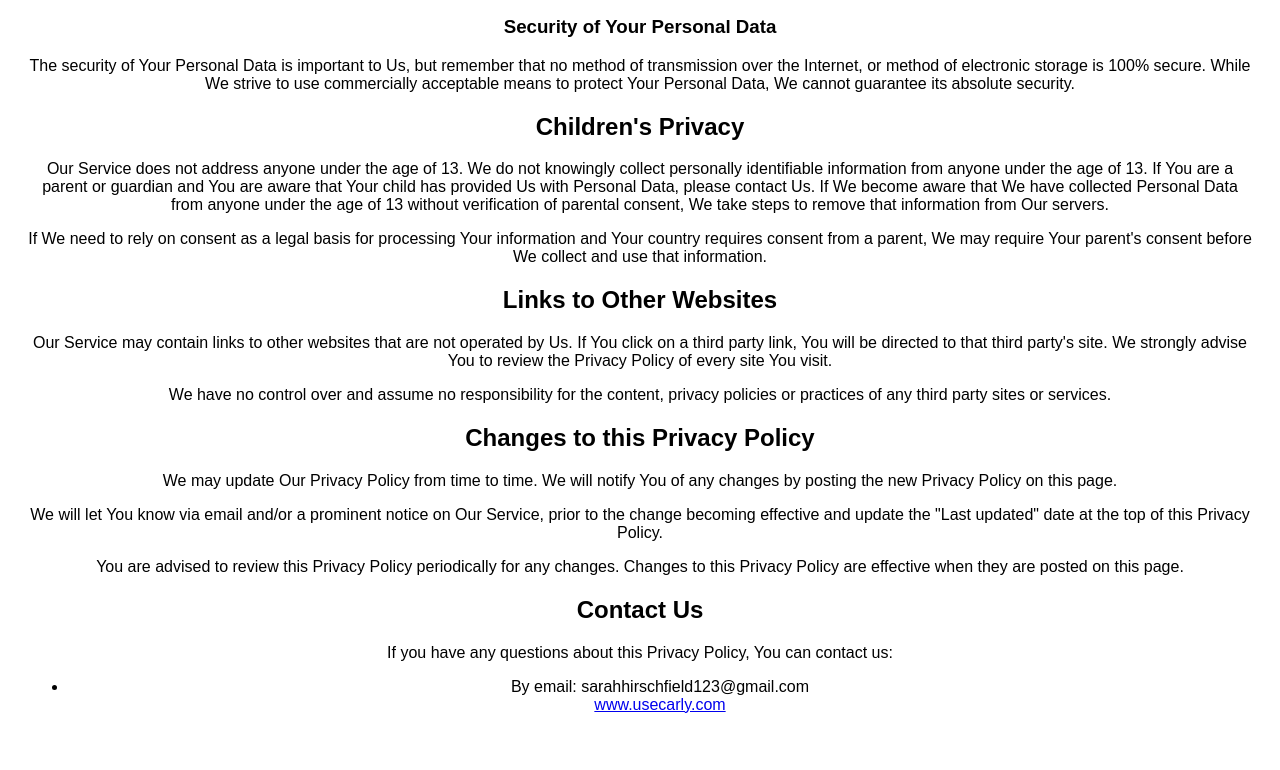
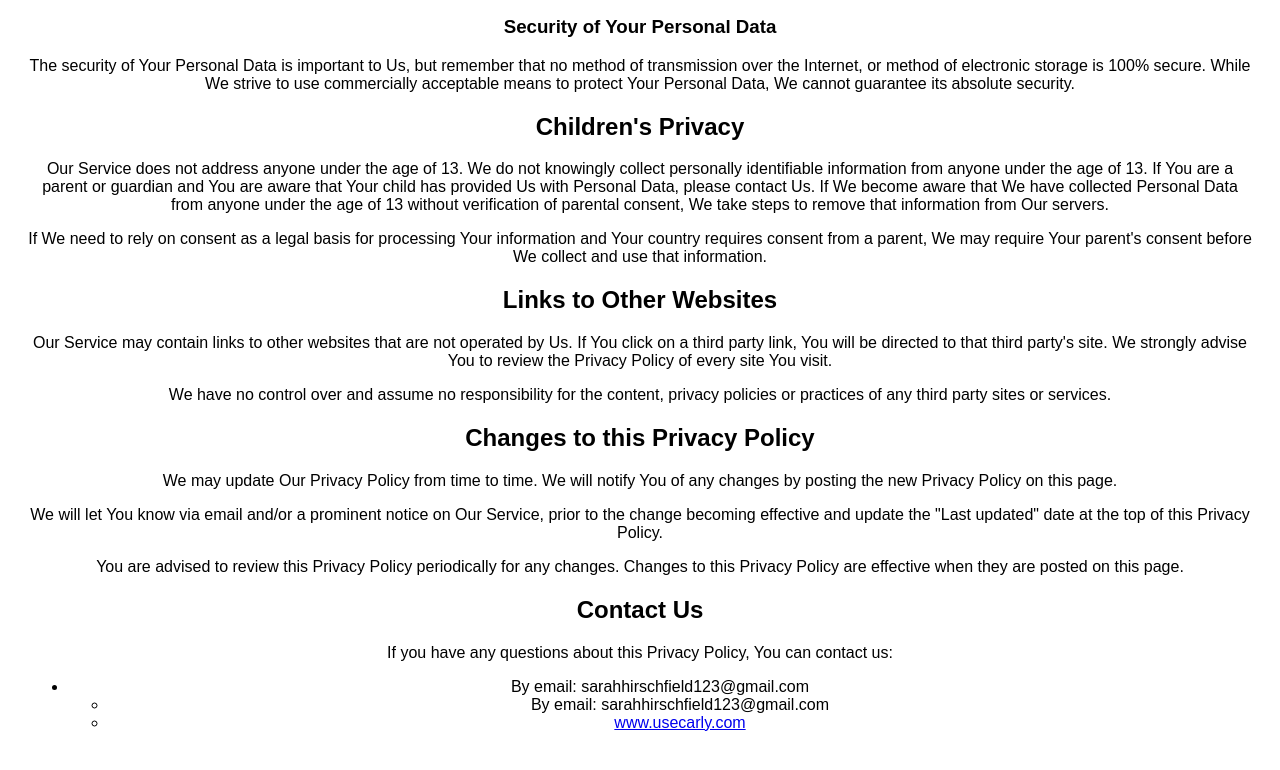
Before and after one commit to shirschfield/support-site, a plain HTML site: page index.html in a window 1280 px wide. Shown: the part 3390-4160 px from the top of the page. Drawn offline with Linux system fonts and the light colour scheme.

Commit message:
Refactor contact information section in index.html

```diff
--- a/index.html
+++ b/index.html
@@ -163,9 +163,14 @@
 <p>If you have any questions about this Privacy Policy, You can contact us:</p>
 <ul>
 <li>By email: sarahhirschfield123@gmail.com</li>
-<a href="https://www.usecarly.com?utm_source=prodraft&utm_medium=privacy_policy&utm_campaign=referral" target="_blank">
-  www.usecarly.com
-</a>
+<ul>
+  <li>By email: sarahhirschfield123@gmail.com</li>
+  <li>
+    <a href="https://www.usecarly.com?utm_source=prodraft&utm_medium=privacy_policy&utm_campaign=referral" target="_blank">
+      www.usecarly.com
+    </a>
+  </li>
+</ul>
 </ul>
 </body>
 </html>
```
